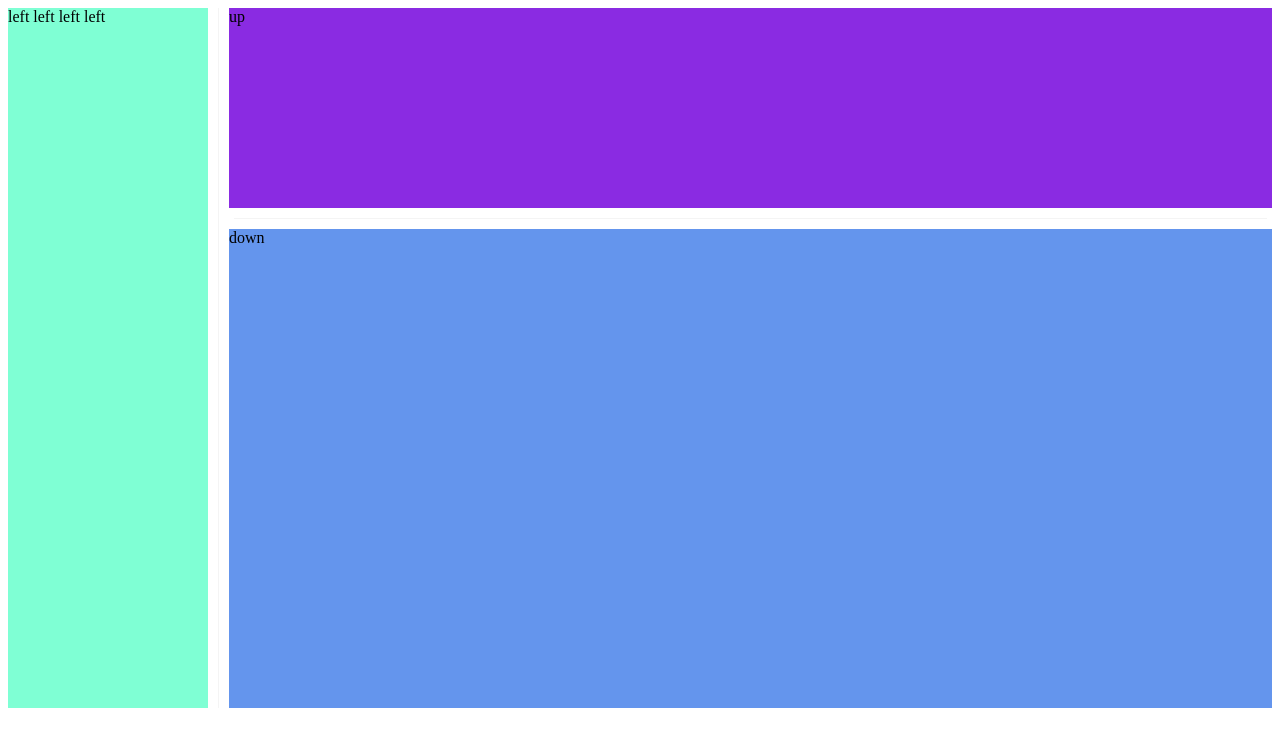
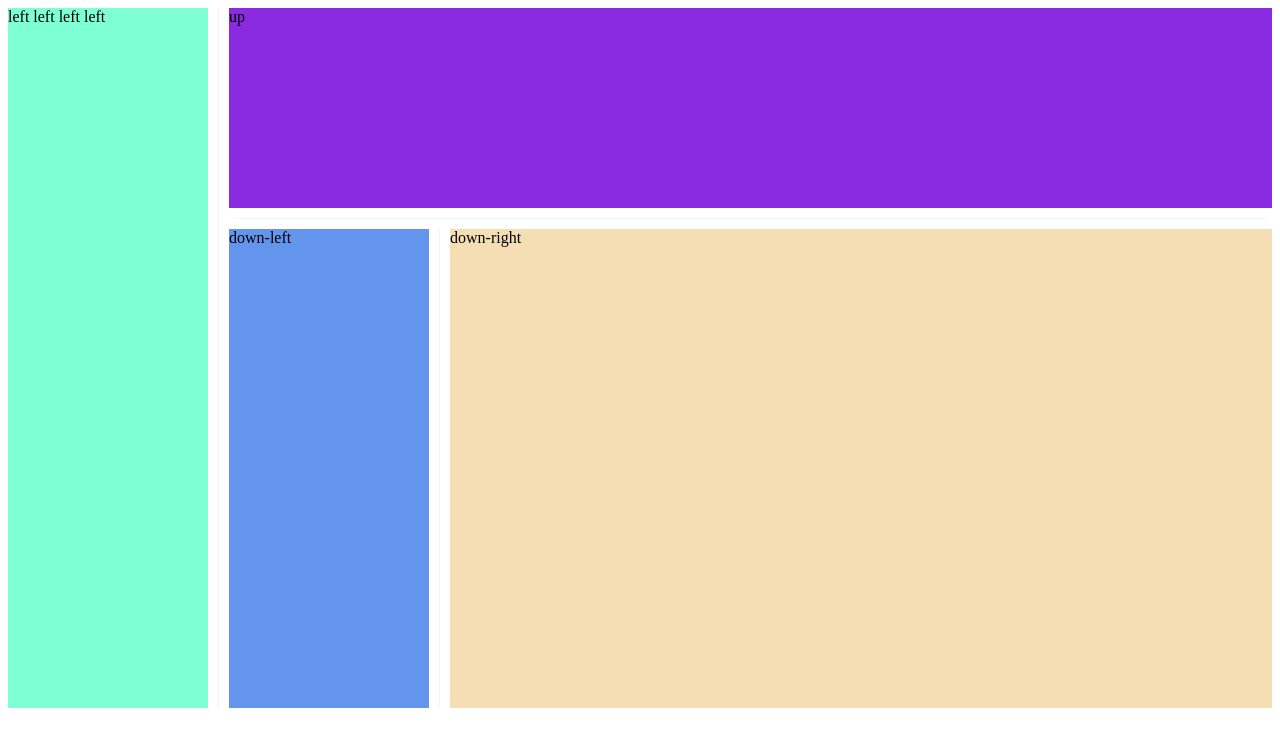
Before and after one commit to lancelixiang/c2-split-pane, a Vue app: page / in a window 1280 px wide. Shown: the top 746 px of the page. Built offline with nearby package versions, Linux system fonts and the light colour scheme.

Commit message:
[mod] 分割条样式

```diff
--- a/src/App.vue
+++ b/src/App.vue
@@ -9,7 +9,16 @@
           <div class="up">up</div>
         </template>
         <template v-slot:down>
-          <div class="down">down</div>
+          <div class="down">
+            <c2-split-pane>
+              <template v-slot:left>
+                <div class="down-left">down-left</div>
+              </template>
+              <template v-slot:right>
+                <div class="down-right">down-right</div>
+              </template>
+            </c2-split-pane>
+          </div>
         </template>
       </c2-split-pane>
     </template>
@@ -32,9 +41,13 @@ export default {
   background-color: aquamarine;
 }
 
-.split-pane .split-pane {
-  /** 二级分割面板容器要设置调试 */
+.right-inner > .split-pane {
+  /** 二级分割面板容器要设置高度 */
   height: calc(100vh - 100px);
+}
+.down > .split-pane {
+  /** 三级分割面板容器要设置高度 */
+  height: 100%;
 }
 .up {
   height: 100%;
@@ -44,7 +57,14 @@ export default {
 .down {
   height: 100%;
   min-height: 250px;
-  min-width: 750px;
+  min-width: 450px;
+}
+.down-left {
+  height: 100%;
   background-color: cornflowerblue;
 }
+.down-right {
+  height: 100%;
+  background-color: wheat;
+}
 </style>>
--- a/src/C2SplitPane.vue
+++ b/src/C2SplitPane.vue
@@ -16,7 +16,11 @@
         <slot name="left"></slot>
       </div>
     </div>
-    <div class="split-pane-gutter" @mousedown="dragStart"></div>
+    <div
+      class="split-pane-gutter"
+      :class="{'is-vertical': type==='vertical' }"
+      @mousedown="dragStart"
+    ></div>
     <div v-if="type==='vertical'" class="split-pane-item-down">
       <div class="down-inner">
         <slot name="down"></slot>
@@ -113,6 +117,7 @@ export default {
   position: relative;
   display: flex;
   flex-direction: row;
+
   &.is-vertical {
     flex-direction: column;
     &:hover > .split-pane-gutter {
@@ -122,19 +127,6 @@ export default {
         margin-left: -10px;
         margin-top: -9px;
         transform: rotate(90deg);
-      }
-    }
-    .split-pane-gutter {
-      width: auto;
-      height: 11px;
-      margin: 5px 0;
-      border-top: 5px solid rgba(255, 255, 255, 0);
-      border-bottom: 5px solid rgba(255, 255, 255, 0);
-      cursor: row-resize;
-      &:hover,
-      &:focus {
-        border-top: 5px solid rgba(0, 0, 0, 0.5);
-        border-bottom: 5px solid rgba(0, 0, 0, 0.5);
       }
     }
   }
@@ -170,6 +162,20 @@ export default {
       border-right: 5px solid rgba(0, 0, 0, 0.5);
       transition: all 2s ease;
     }
+
+    &.is-vertical {
+      width: auto;
+      height: 11px;
+      margin: 5px 0;
+      border-top: 5px solid rgba(255, 255, 255, 0);
+      border-bottom: 5px solid rgba(255, 255, 255, 0);
+      cursor: row-resize;
+      &:hover,
+      &:focus {
+        border-top: 5px solid rgba(0, 0, 0, 0.5);
+        border-bottom: 5px solid rgba(0, 0, 0, 0.5);
+      }
+    }
   }
 
   .split-pane-item-left {
```
